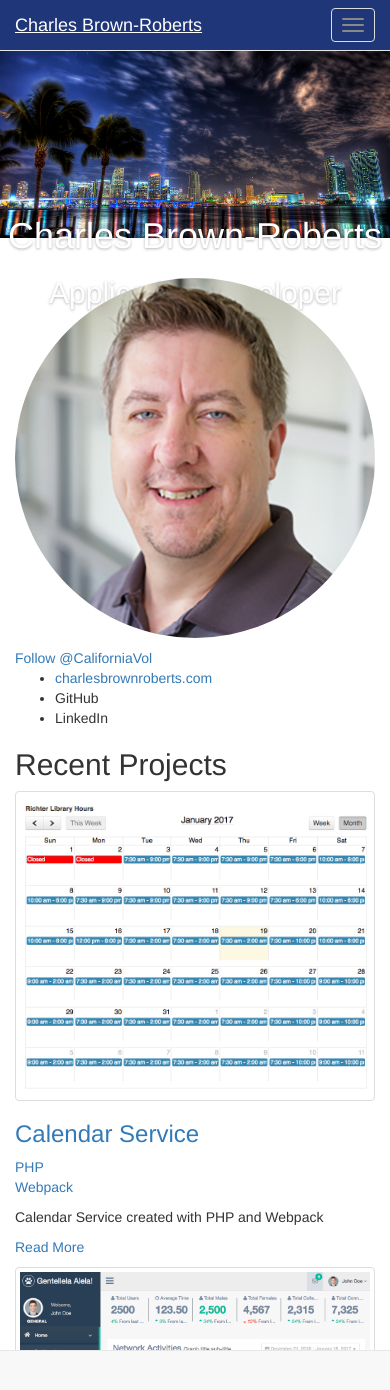
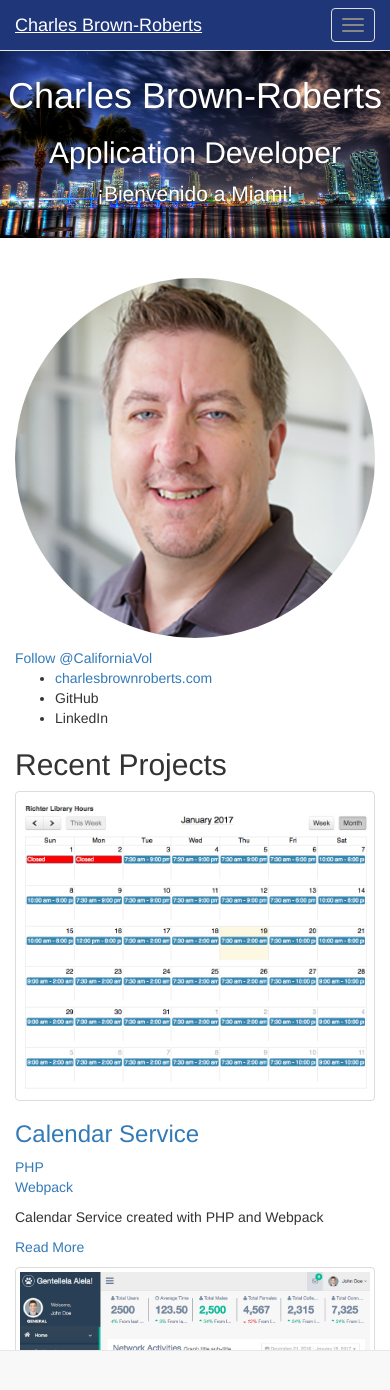
Before and after one commit to cgb37/cgb37.github.io, a Jekyll site: the page built from index.html, in a window 390 px wide and 1400 px high. Shown: the top 1390 px of the window. Built offline with Jekyll 4.4.1, drawn with Linux system fonts in a browser that asks for light colours; nearby versions of some CDN libraries; a script that is not in the unit is left out; comment, search, counter and statistics services are not loaded.

Commit message:
media query for jumbotron-header max-width 421

```diff
--- a/css/app.css
+++ b/css/app.css
@@ -23,22 +23,9 @@
 }
 
 @media only screen and (max-width: 421px) {
+
     .jumbotron-header {
-        position: absolute;
-        left: 50%;
-        top: 20%;
-        bottom: auto;
-        right: auto;
-        -webkit-transform: translateX(-50%) translateY(-50%);
-        -moz-transform: translateX(-50%) translateY(-50%);
-        -ms-transform: translateX(-50%) translateY(-50%);
-        -o-transform: translateX(-50%) translateY(-50%);
-        transform: translateX(-50%) translateY(-50%);
-        text-align: center;
-        width: 100%;
-        text-shadow: 0 1px 3px rgba(0, 0, 0, 0.3);
-        color: #fff;
-        font-weight: bold;
+        top: 10%;
     }
 }
 
```
